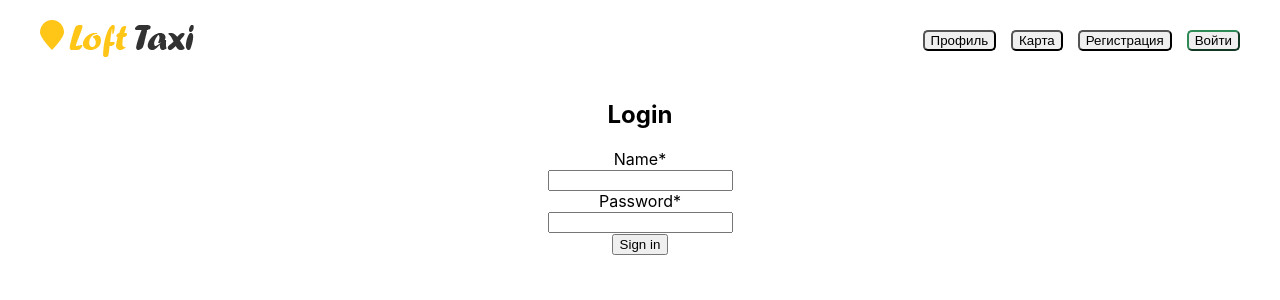
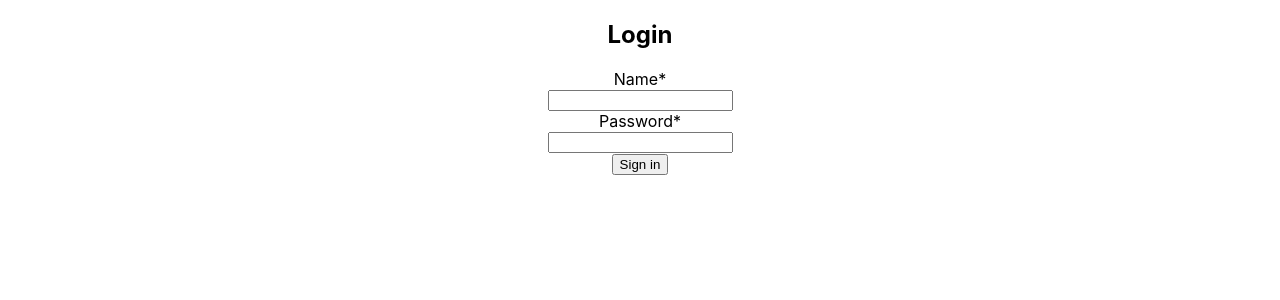
Before and after one commit to Sibil70/react, a React (Create React App) app: page / in a window 1280 px wide. Shown: the top 300 px of the page. Built offline with nearby package versions, Linux system fonts and the light colour scheme.

Commit message:
login context, functional components

```diff
--- a/src/App.js
+++ b/src/App.js
@@ -1,14 +1,46 @@
-import React from 'react';
+import React, { useState, createContext } from 'react';
 
 import './App.scss';
 import Header from './Header/Header';
 import Login from './Pages/Login/Login';
 import Map from './Pages/Map/Map';
 import Profile from './Pages/Profile/Profile';
-import Registration from './Pages/Registration/Registration';
 
-class App extends React.Component {
-  pages = {
+export const { Provider, Consumer } = createContext();
+
+const App = () => {
+  const [activePage, setPage] = useState('login');
+  const [isLogged, setLogged] = useState(false);
+
+  const authStatus = {
+    login: (email, password) => {
+      if (email !== '' && password !== '') {
+        setLogged(true);
+        setPage('map');
+      }
+    },
+
+    logout: () => {
+      setLogged(false);
+      setPage('login')
+    }
+  };
+
+  const changePage = (e) => {
+    if(isLogged ){
+      setPage(e.target.dataset.page)
+    } else {
+      setPage('login')
+    }
+  }
+
+  const submitLogin = (e) => {
+    e.preventDefault();
+    const formElements = e.target.elements;
+    authStatus.login(formElements.login.value, formElements.password.value);
+  }
+
+  const pages = {
     profile: {
       title: 'Профиль',
       name: 'profile',
@@ -17,48 +49,29 @@ class App extends React.Component {
     map: {
       title: 'Карта',
       name: 'map',
-      component:
-        () => <Map />,
-    },
-    registration: {
-      title: 'Регистрация',
-      name: 'registration',
-      component: () => <Registration />,
+      component: () => <Map />,
     },
     login: {
-      title: 'Войти',
+      title: 'Выйти',
       name: 'login',
-      component: () => <Login submitLogin={this.submitLogin} />
+      component: () => <Login submitLogin={submitLogin} />
     }
   }
 
-  state = {
-    activePage: 'login'
-  }
-
-  changePage = (e) => {
-    this.setState({ activePage: e.target.dataset.page })
-  }
-
-  submitLogin = () => {
-    this.setState( {activePage: 'map'})
-  }
-
-  render() {
-    const { activePage } = this.state;
-    return (
+  return (
+    <Provider value={authStatus}>
       <div className="App">
         <div className="container">
-          <Header changePage={this.changePage} activePage={activePage} pages={this.pages}/>
+          {isLogged && <Header changePage={changePage} activePage={activePage} pages={pages} />}
           {
-          this.pages[activePage]
-          ? this.pages[activePage].component()
-          : 'Компонент не найден'
+            pages[activePage]
+              ? pages[activePage].component()
+              : 'Компонент не найден'
           }
         </div>
       </div>
-    )
-  }
+    </Provider>
+  )
 }
 
 export default App;
--- a/src/App.scss
+++ b/src/App.scss
@@ -1,10 +1,13 @@
 .App {
     text-align: center;
+    height: 100vh;
 }
 .container {
     max-width: 1200px;
     padding: 0 15px;
     margin: 0 auto;
+    position: relative;
+    height: 100%;
 }
 
 ul > li {
--- a/src/Components/Input/Input.js
+++ b/src/Components/Input/Input.js
@@ -2,12 +2,12 @@
 import React from 'react';
 import PropTypes from 'prop-types';
 
-const Input = ({descript, type, setClass}) => {
+const Input = ({descript, type, setClass, name}) => {
     return (
         <>
         <label className="input input-wrap">
             <div className="input__title">{descript}</div>
-            <input type={type} className={`input__area ${setClass}`} />
+            <input type={type} name={name} className={`input__area ${setClass}`} />
         </label>
         </>
     )
--- a/src/Header/Header.js
+++ b/src/Header/Header.js
@@ -8,7 +8,7 @@ const Header = (props) => {
     return (
         <div className="header">
             <Logo />
-            <Menu  {...props}/>
+            <Menu  {...props} />
         </div>
     )
 };
--- a/src/Pages/Login/Login.js
+++ b/src/Pages/Login/Login.js
@@ -2,7 +2,6 @@ import React from 'react';
 import PropTypes from 'prop-types';
 import Submit from '../../Components/Submit/Submit';
 import Input from '../../Components/Input/Input';
-
 
 const Login = ({ submitLogin }) => {
 
@@ -10,8 +9,8 @@ const Login = ({ submitLogin }) => {
         <section className="login-section">
             <h1 className="login-descript__title">Login</h1>
             <form className="login-form" onSubmit={submitLogin}>
-                <Input descript="Name*" type="text" setClass="login-form__name" />
-                <Input descript="Password*" type="password" setClass="login-form__pass" />
+                <Input descript="Name*" name="login" type="text" setClass="login-form__name" />
+                <Input descript="Password*" name="password" type="password" setClass="login-form__pass" />
                 <Submit btnText="Sign in" />
             </form>
         </section>
--- a/src/Pages/Map/Map.js
+++ b/src/Pages/Map/Map.js
@@ -1,40 +1,41 @@
-import React from 'react';
+import React, { useEffect } from 'react';
 import mapboxgl from 'mapbox-gl';
 import PropTypes from 'prop-types';
+import mapboxToken from '../../tokens/tokens'
 import './mapbox.scss';
 
-class Map extends React.Component {
-    constructor(props){
-        super(props);
-        mapboxgl.accessToken = 'pk.eyJ1IjoidmFybmFldiIsImEiOiJjazVvYzc1ZXUwNWJpM2txbGhwcng4ZmZ4In0.wU3lZDBw6Dwi4eZ09ZEe3A';
+const Map = () => {
+  let mapContainer;
+
+  useEffect(() => {
+    mapboxgl.accessToken = mapboxToken;
+
+    const map = new mapboxgl.Map({
+      container: mapContainer,
+      style: 'mapbox://styles/mapbox/light-v10',
+      center: [30.2656504, 59.8029126],
+      zoom: 12
+    });
+
+    return () => {
+      map.remove();
     }
 
-    componentDidMount() {
-      this.map = new mapboxgl.Map({
-        container: this.mapContainer,
-        style: 'mapbox://styles/mapbox/streets-v9'
-      });
-    }
+  }, [mapContainer]);
 
-    componentWillUnmount() {
-      this.map.remove();
-    }
-
-    style = {
+  const style = {
     position: 'absolute',
     top: 80,
     bottom: 0,
     width: '100%'
   };
 
-    static propTypes = {
+  return <div className="map" style={style} ref={el => mapContainer = el} />;
+}
+
+Map.propTypes = {
   style: PropTypes.object,
   map: PropTypes.object
 }
-    render() {
-
-      return <div style={this.style} ref={el => this.mapContainer = el} />;
-    }
-  }
 
 export default Map;
--- a/src/Pages/Registration/Registration.js
+++ /dev/null
@@ -1,11 +0,0 @@
-import React from 'react';
-
-const Profile = () => {
-    return (
-        <div>
-            <h1 style={{ color:'#42f5bc'}}>Registration</h1>
-        </div>
-    )
-};
-
-export default Profile;
--- /dev/null
+++ b/src/tokens/tokens.js
@@ -0,0 +1,3 @@
+const mapboxToken = 'pk.eyJ1IjoidmFybmFldiIsImEiOiJjazVvYzc1ZXUwNWJpM2txbGhwcng4ZmZ4In0.wU3lZDBw6Dwi4eZ09ZEe3A';
+
+export default mapboxToken;
```
Also changed, not shown: src/Header/Menu-list/Menu-list.js (+6 -1 lines). Lines whose indentation alone changed are shown as unchanged.
